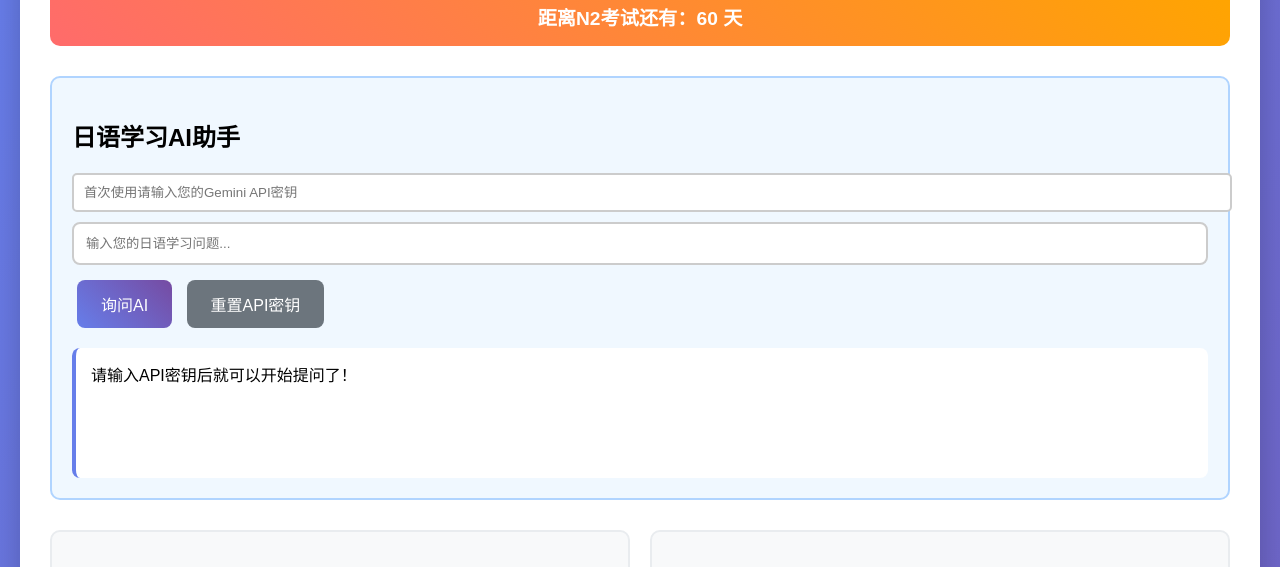
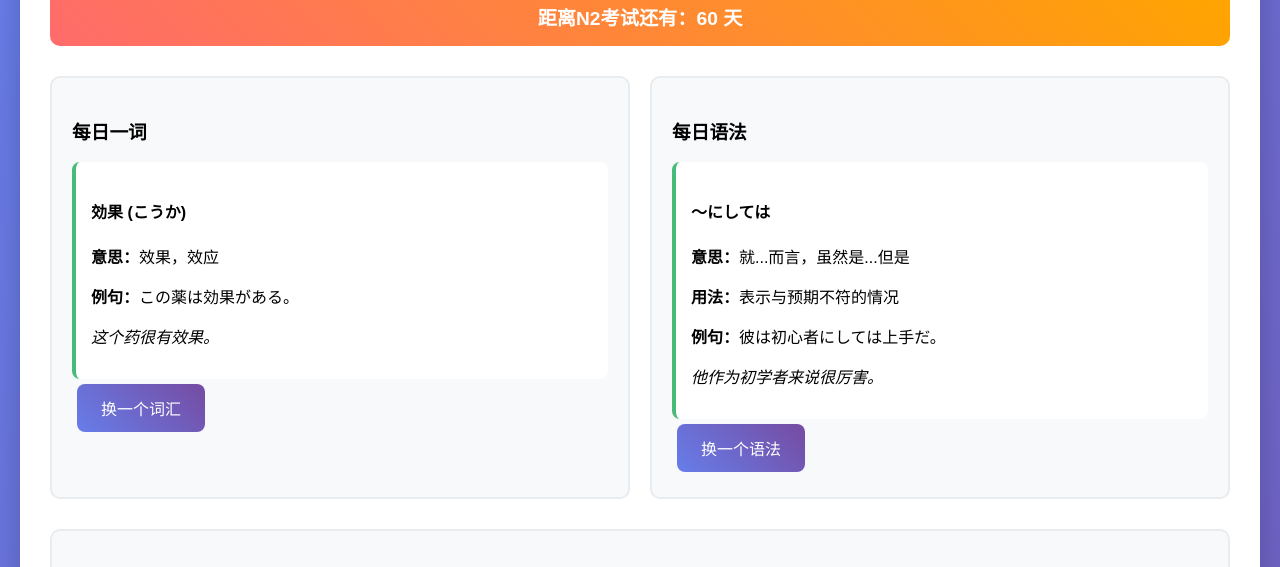
Before and after one commit to Niu-bit-coder/Niu-bit-coder.github.io, a website: page study-app.html in a window 1280 px wide. Shown: the part 157-724 px from the top of the page. Drawn offline with Linux system fonts and the light colour scheme.

Commit message:
Update study-app.html

```diff
--- a/study-app.html
+++ b/study-app.html
@@ -37,30 +37,6 @@
             text-align: center;
             font-size: 1.2em;
             margin-bottom: 20px;
-        }
-        .ai-chat {
-            background: #f0f8ff;
-            border: 2px solid #b0d4ff;
-            border-radius: 10px;
-            padding: 20px;
-            margin-bottom: 30px;
-        }
-        .chat-input {
-            width: 100%;
-            padding: 12px;
-            border: 2px solid #ccc;
-            border-radius: 8px;
-            margin-bottom: 10px;
-            box-sizing: border-box;
-        }
-        .chat-response {
-            background: white;
-            padding: 15px;
-            border-radius: 8px;
-            margin-top: 15px;
-            border-left: 4px solid #667eea;
-            min-height: 100px;
-            line-height: 1.6;
         }
         .daily-content {
             display: grid;
@@ -315,16 +291,6 @@
             </div>
         </div>
 
-        <!-- AI学习助手 -->
-        <div class="ai-chat">
-            <h2>日语学习AI助手</h2>
-            <input type="password" id="apiKeyInput" placeholder="首次使用请输入您的Gemini API密钥" style="width: 100%; margin-bottom: 10px; padding: 10px; border: 2px solid #ccc; border-radius: 5px;">
-            <input type="text" id="chatInput" class="chat-input" placeholder="输入您的日语学习问题..." />
-            <button class="btn btn-primary" onclick="askAI()">询问AI</button>
-            <button class="btn btn-secondary" onclick="clearApiKey()">重置API密钥</button>
-            <div class="chat-response" id="chatResponse">请输入API密钥后就可以开始提问了！</div>
-        </div>
-
         <!-- 每日学习内容 -->
         <div class="daily-content">
             <div class="daily-card">
@@ -544,84 +510,7 @@
             loadData();
             updateAllDisplays();
             initializeSpeechRecognition();
-
-            // 检查保存的API密钥
-            const savedKey = localStorage.getItem('gemini_api_key');
-            if (savedKey) {
-                document.getElementById('apiKeyInput').style.display = 'none';
-                document.getElementById('chatResponse').innerHTML = 'AI助手已就绪，可以开始提问！';
-            }
-
-            // 回车键提交
-            document.getElementById('chatInput').addEventListener('keypress', function(e) {
-                if (e.key === 'Enter') {
-                    askAI();
-                }
-            });
         });
-
-        // AI助手功能
-        async function askAI() {
-            let apiKey = localStorage.getItem('gemini_api_key');
-
-            if (!apiKey) {
-                apiKey = document.getElementById('apiKeyInput').value;
-                if (!apiKey) {
-                    alert('请先输入API密钥');
-                    return;
-                }
-                localStorage.setItem('gemini_api_key', apiKey);
-                document.getElementById('apiKeyInput').style.display = 'none';
-            }
-
-            const question = document.getElementById('chatInput').value;
-            const responseDiv = document.getElementById('chatResponse');
-
-            if (!question.trim()) {
-                alert('请输入您的问题');
-                return;
-            }
-
-            responseDiv.innerHTML = '<p>AI助手正在思考中...</p>';
-
-            try {
-                const response = await fetch(`https://generativelanguage.googleapis.com/v1beta/models/gemini-pro:generateContent?key=${apiKey}`, {
-                    method: 'POST',
-                    headers: {
-                        'Content-Type': 'application/json',
-                    },
-                    body: JSON.stringify({
-                        contents: [{
-                            parts: [{
-                                text: `你是一个专业的日语学习助手，专门帮助学生准备JLPT N2考试。请用中文回答以下日语学习问题：\n\n${question}`
-                            }]
-                        }]
-                    })
-                });
-
-                const data = await response.json();
-
-                if (response.ok && data.candidates && data.candidates[0]) {
-                    const aiResponse = data.candidates[0].content.parts[0].text;
-                    responseDiv.innerHTML = `<p><strong>AI助手回答：</strong></p><div>${aiResponse.replace(/\n/g, '<br>')}</div>`;
-                } else {
-                    responseDiv.innerHTML = '<p><strong>错误：</strong></p><p>AI调用失败，请检查API密钥是否正确</p>';
-                }
-
-                document.getElementById('chatInput').value = '';
-
-            } catch (error) {
-                console.error('请求失败:', error);
-                responseDiv.innerHTML = '<p><strong>网络错误：</strong></p><p>请检查网络连接或API密钥</p>';
-            }
-        }
-
-        function clearApiKey() {
-            localStorage.removeItem('gemini_api_key');
-            document.getElementById('apiKeyInput').style.display = 'block';
-            document.getElementById('apiKeyInput').value = '';
-            document.getElementById('chatResponse').innerHTML = '请重新输入API密钥';
-        }
 
         // 每日词汇和语法功能
         function loadDailyVocab() {
@@ -860,8 +749,7 @@
                 isRecording = false;
             }
         }
-
-        function analyzePronunciation(recognized, confidence) {
+                function analyzePronunciation(recognized, confidence) {
             let feedback = '';
             let score = Math.round(confidence * 100);
             let color = '';
```
